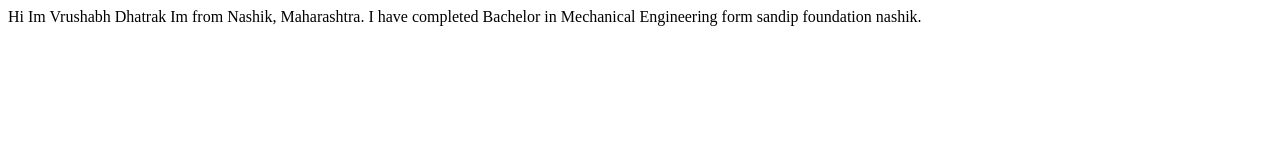
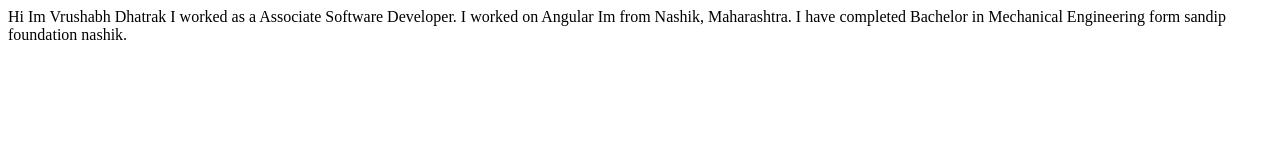
Before and after one commit to Rishi05051997/vrushabh_dhatrak, a plain HTML site: page index.html in a window 1280 px wide. Drawn offline with Linux system fonts and the light colour scheme.

Commit message:
update project details

```diff
--- a/index.html
+++ b/index.html
@@ -8,6 +8,8 @@
 </head>
 <body>
     Hi Im Vrushabh Dhatrak
+    I worked as a Associate Software Developer.
+    I worked on Angular
     Im from Nashik, Maharashtra.
     I have completed Bachelor in Mechanical Engineering
     form sandip foundation nashik.
```
